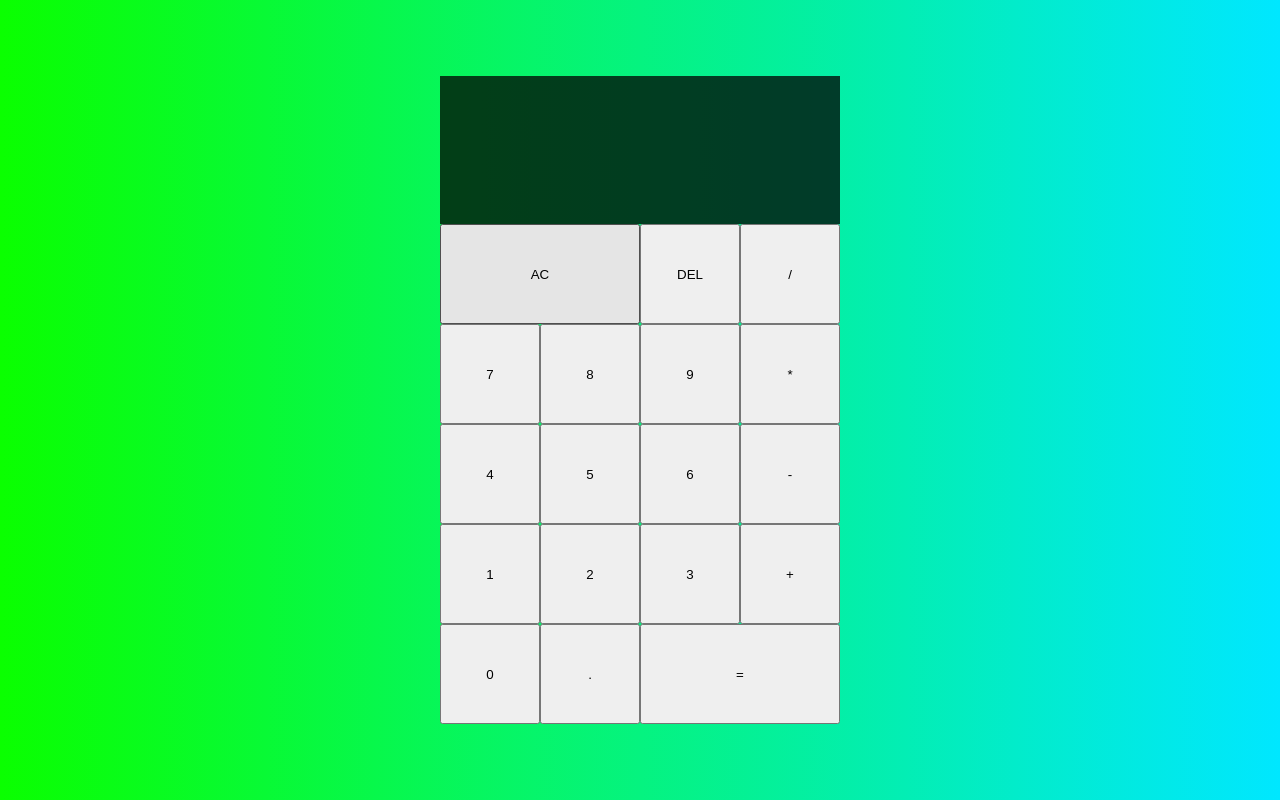
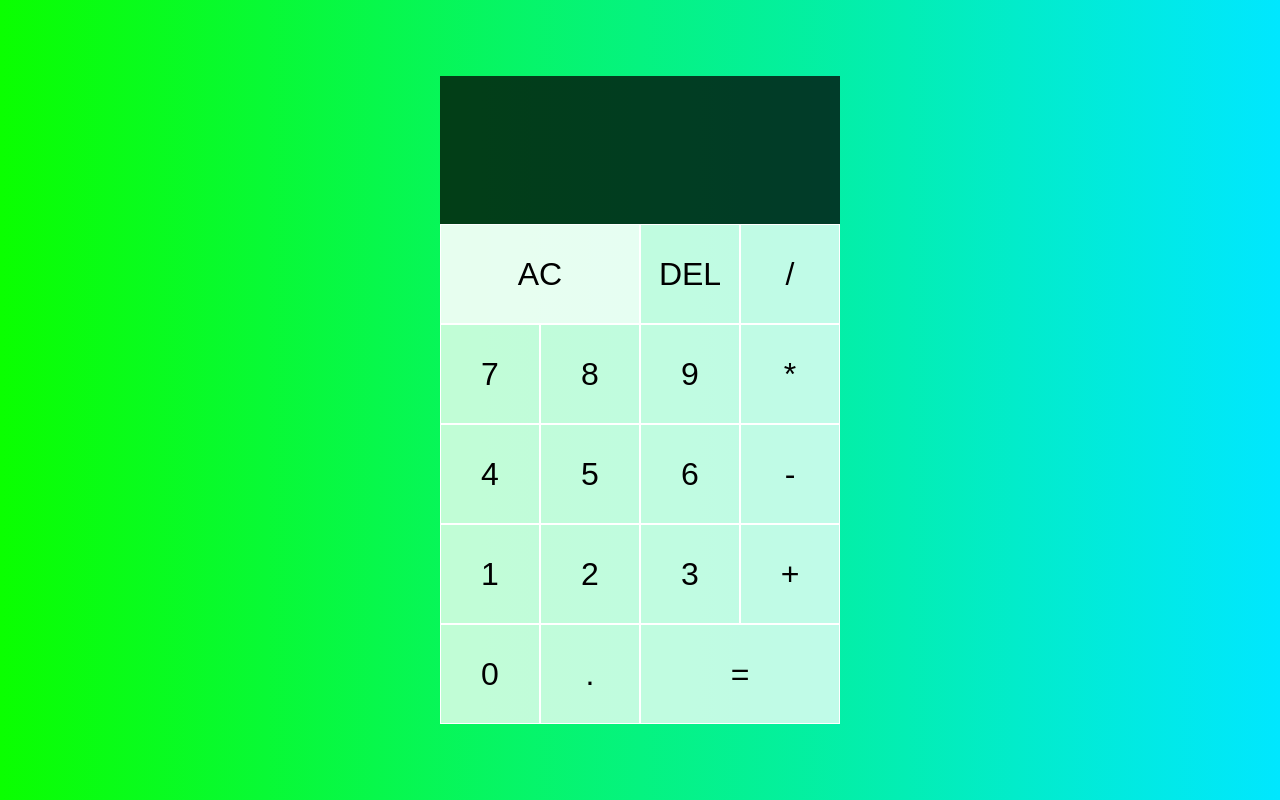
Before and after one commit to DreamsyDreams/calculator, a plain HTML site: page index.html in a window 1280 px wide. In both pictures the pointer is over the button "AC". Drawn offline with Linux system fonts and the light colour scheme.

Commit message:
Improved to accmodate the changes of the HTML file

```diff
--- a/styles.css
+++ b/styles.css
@@ -21,7 +21,7 @@ body {
 
 }
 
-.calculator-grid > input {
+.calculator-grid > button {
     cursor: pointer;
     font-size: 2rem;
     border: 1px solid white;
@@ -29,7 +29,7 @@ body {
     background-color: rgba(255, 255, 255, .75);
 }
 
-.calculator-grid > input:hover {
+.calculator-grid > button:hover {
     background-color: rgba(255, 255, 255, .9);
 }
 
```
